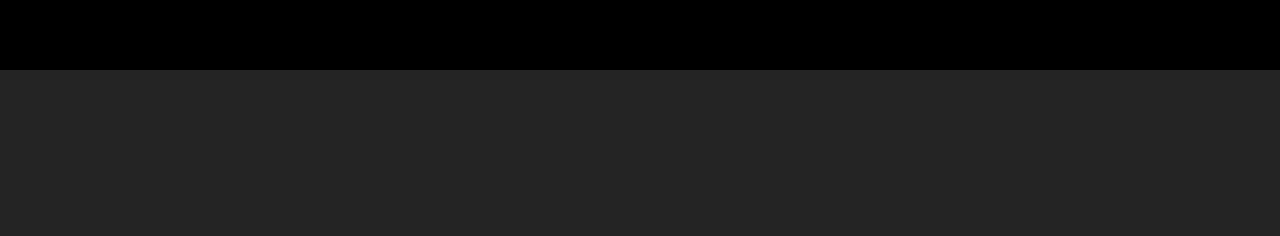
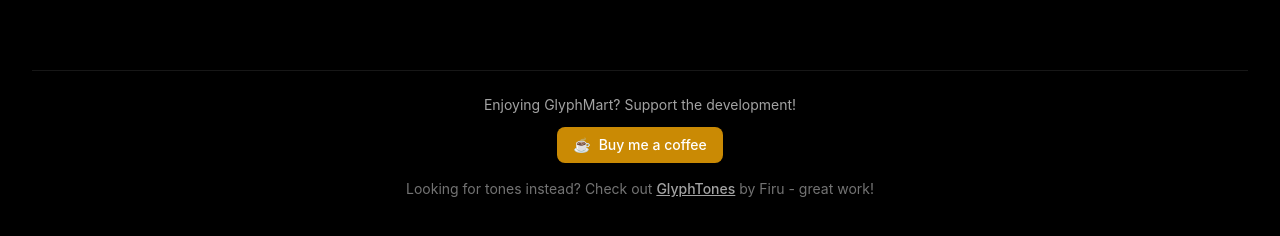
Before and after one commit to PzmuV1517/GlyphMart, a React (Vite) app in the folder Website/: page / in a window 1280 px wide. Shown: the part 796-1032 px from the top of the page. Before the commit the page ends 866 px from the top, so only its background shows below. Built offline with nearby package versions, Linux system fonts and the light colour scheme; no server answers.

Commit message:
Fixed an issue where browse button would redirect to a 404 page and added a link to firu and my buy me a coffe link

```diff
--- a/Website/src/pages/Home.jsx
+++ b/Website/src/pages/Home.jsx
@@ -66,7 +66,7 @@
 
             <div className="flex flex-col sm:flex-row gap-4 justify-center">
               <Link
-                to="/browse"
+                to="/search"
                 className="bg-nothing-red hover:bg-red-700 text-nothing-white px-8 py-3 rounded-lg font-semibold text-lg transition-colors duration-200"
               >
                 Browse Glyphs
@@ -153,6 +153,45 @@
           )}
         </div>
       </section>
+
+      {/* Footer */}
+      <footer className="px-4 sm:px-6 lg:px-8 pb-8">
+        <div className="max-w-7xl mx-auto border-t border-nothing-gray-900 pt-6">
+          <div className="text-center space-y-4">
+            {/* Buy Me A Coffee Section */}
+            <div className="mb-4">
+              <p className="text-nothing-gray-400 text-sm mb-3">
+                Enjoying GlyphMart? Support the development!
+              </p>
+              <a
+                href="https://buymeacoffee.com/PzmuV1517"
+                target="_blank"
+                rel="noopener noreferrer"
+                className="inline-flex items-center space-x-2 bg-yellow-600 hover:bg-yellow-700 text-white px-4 py-2 rounded-lg font-medium text-sm transition-colors duration-200"
+              >
+                <span>☕</span>
+                <span>Buy me a coffee</span>
+              </a>
+            </div>
+
+            {/* GlyphTones Link */}
+            <div>
+              <p className="text-nothing-gray-500 text-sm mb-2">
+                Looking for tones instead? Check out{' '}
+                <a
+                  href="https://glyphtones.firu.dev/"
+                  target="_blank"
+                  rel="noopener noreferrer"
+                  className="text-nothing-gray-400 hover:text-nothing-gray-300 underline transition-colors duration-200 font-medium"
+                >
+                  GlyphTones
+                </a>
+                {' '}by Firu - great work!
+              </p>
+            </div>
+          </div>
+        </div>
+      </footer>
     </div>
   );
 };
--- a/Website/src/pages/Search.jsx
+++ b/Website/src/pages/Search.jsx
@@ -12,11 +12,13 @@
   const [loading, setLoading] = useState(false);
   const [sortBy, setSortBy] = useState('latest');
   const [filterBy, setFilterBy] = useState('all');
+  const [hasSearched, setHasSearched] = useState(false); // Track if search has been performed
 
   useEffect(() => {
     const searchTermRaw = searchParams.get('q');
     if (searchTermRaw) {
       setSearchQuery(searchTermRaw);
+      setHasSearched(true);
       performSearch(searchTermRaw);
     }
   }, [searchParams]);
@@ -24,6 +26,7 @@
   const performSearch = async (searchTermRaw, sort = sortBy, filter = filterBy) => {
     if (!searchTermRaw.trim()) return;
 
+    setHasSearched(true);
     setLoading(true);
     try {
       // Use API client to search glyphs
@@ -189,7 +192,7 @@
          )}
 
         {/* No Results */}
-        {!loading && searchQuery && results.length === 0 && (
+        {!loading && hasSearched && results.length === 0 && (
           <motion.div
             initial={{ opacity: 0, y: 20 }}
             animate={{ opacity: 1, y: 0 }}
@@ -212,7 +215,7 @@
         )}
 
         {/* Empty State (no search performed) */}
-        {!loading && !searchQuery && (
+        {!loading && !hasSearched && (
           <motion.div
             initial={{ opacity: 0, y: 20 }}
             animate={{ opacity: 1, y: 0 }}
```
Also changed, not shown: 1 other file (tests, documents, lock files or other folders).
